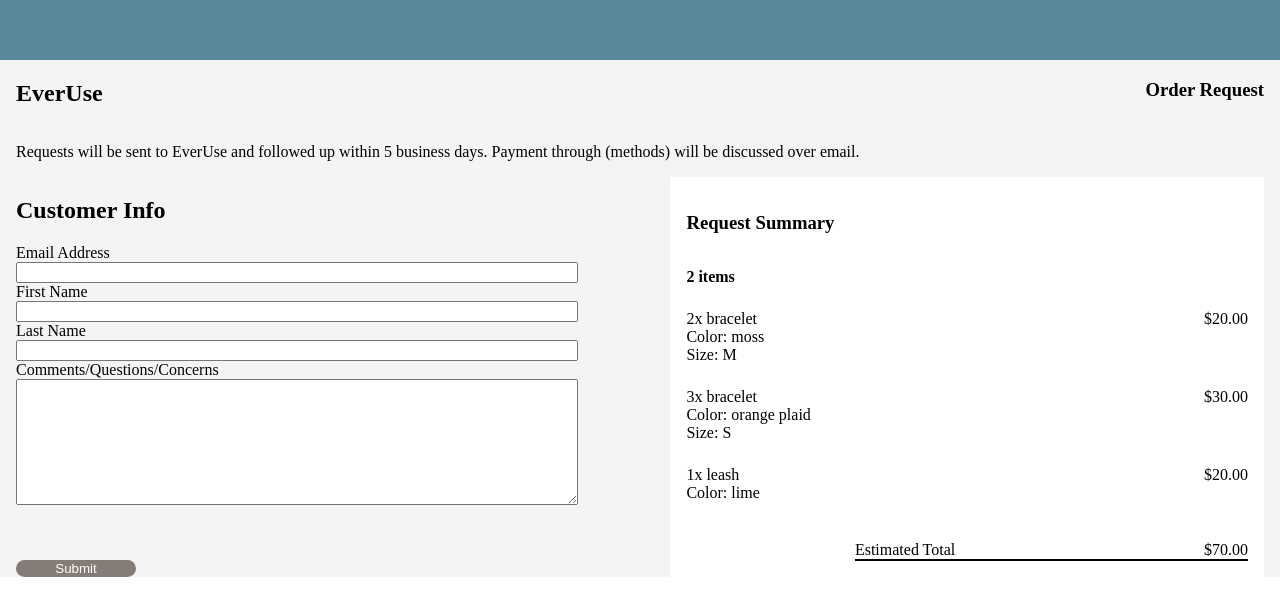
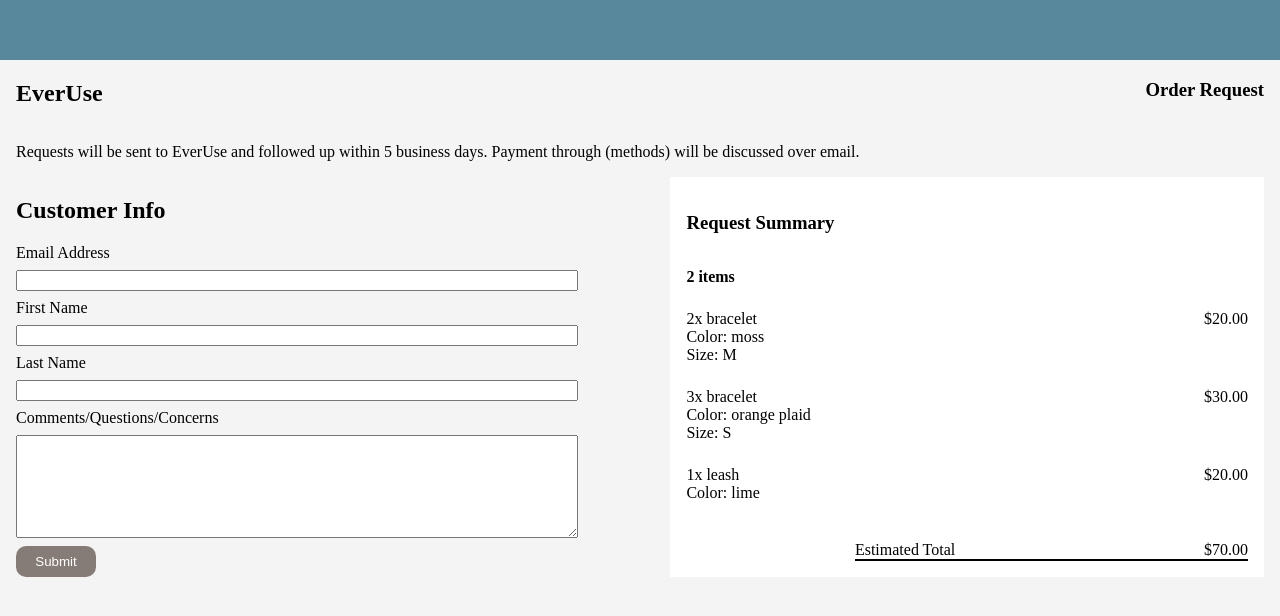
Before and after one commit to alivaditis/EverUse-FE, a React (Create React App) app: page /checkout in a window 1280 px wide. Shown: the part 2404-3020 px from the top of the page. Before the commit the page ends 2981 px from the top, so only its background shows below. Built offline with nearby package versions, Linux system fonts and the light colour scheme; no server answers.

Commit message:
add spacing for labels

```diff
--- a/src/styles/_Checkout.scss
+++ b/src/styles/_Checkout.scss
@@ -1,4 +1,4 @@
-@import './variables';
+@use 'variables' as v;
 
 @mixin space-between {
   display: flex;
@@ -10,9 +10,10 @@
 // }
 
 .checkout {
+  min-height: 100vh;
   padding: 0 1em;
-  font: $primary-font;
-  background-color: $primary-background-color;
+  font: v.$primary-font;
+  background-color: v.$primary-background-color;
   .checkout-header {
     text-align: center;
   }
@@ -22,7 +23,7 @@
     width: 70%;
     margin: auto;
     padding: 1em;
-    background-color: $ternary-background-color;
+    background-color: v.$ternary-background-color;
   }
   .pricing {
     @include space-between;
@@ -48,6 +49,9 @@
     display: flex;
     flex-direction: column;
     height: 400px;
+    input, textarea {
+      margin: .6em 0;
+    }
   }
   .request-comments {
     height: 120px;
@@ -55,17 +59,19 @@
   }
   .request-submit {
     margin-top: auto;
-    width: 120px;
+    padding: 8px 10px;
+    width: 80px;
     border-radius: 10px;
     border: none;
     text-decoration: none;
-    background-color: $secondary-accent-color;
-    color: $ternary-background-color;
-    font: $secondary-font;
+    background-color: v.$secondary-accent-color;
+    color: v.$ternary-background-color;
+    font: v.$secondary-font;
   }
   .request-submit:hover {
     cursor: pointer;
   }
+
   @media screen and (min-width: 600px) {
     .checkout-header {
       display: flex;
```
